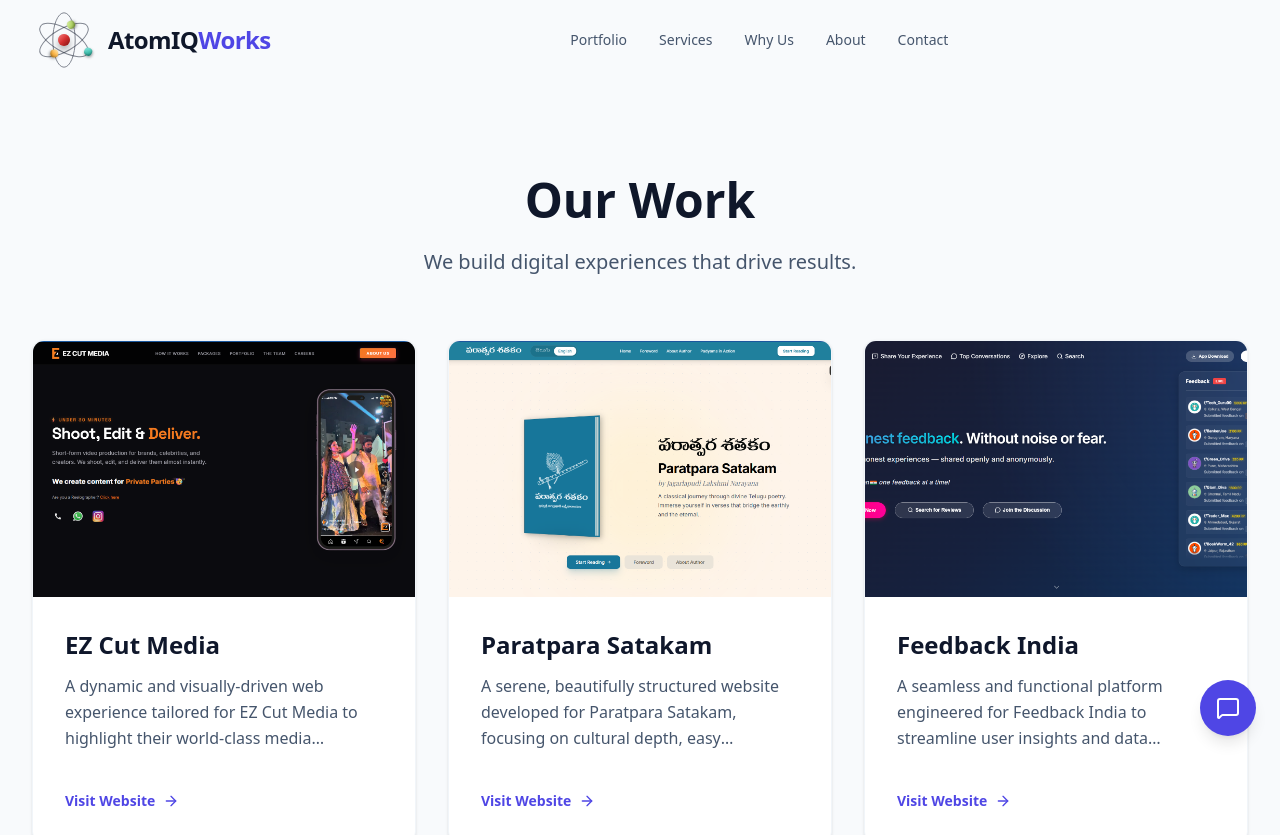
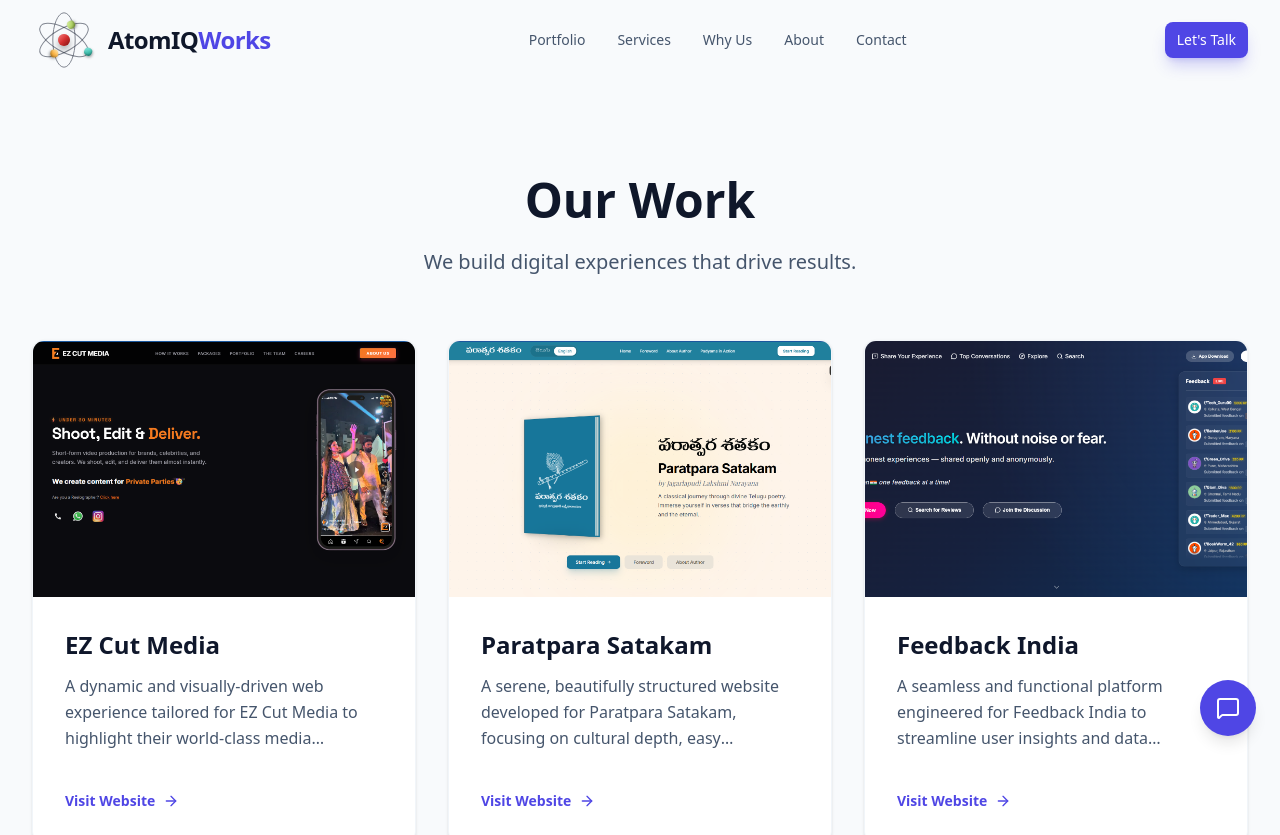
Before and after one commit to krishnachandra/atomiqworks, a Next.js app: page /work in a window 1280 px wide. Shown: the top 835 px of the page. Built offline with nearby package versions, Linux system fonts and the light colour scheme.

Commit message:
Remove Let's Talk heading from Contact section

```diff
--- a/src/components/layout/Navbar.tsx
+++ b/src/components/layout/Navbar.tsx
@@ -35,21 +35,27 @@
                     </span>
                 </Link>
 
+                {/* Desktop Navigation */}
                 <div className="hidden md:flex items-center gap-8 relative pointer-events-auto">
                     {navLinks.map((link) => (
                         <Link
                             key={link.href}
                             href={link.href}
-                            className="relative text-sm font-medium text-slate-600 hover:text-brand-primary transition-colors cursor-pointer block group"
+                            className="text-sm font-medium text-slate-600 hover:text-brand-primary transition-colors cursor-pointer block"
                             onClick={() => setMobileMenuOpen(false)}
                         >
                             {link.label}
-                            <span className="absolute left-0 -bottom-1 w-0 h-[2px] bg-brand-primary transition-all duration-300 group-hover:w-full"></span>
                         </Link>
                     ))}
                 </div>
 
                 <div className="flex items-center gap-4 relative pointer-events-auto">
+                    <Link href="/#contact" className="hidden sm:inline-flex" onClick={() => setMobileMenuOpen(false)}>
+                        <Button variant="primary" size="sm" className="cursor-pointer">
+                            Let's Talk
+                        </Button>
+                    </Link>
+
                     {/* Mobile Menu Button */}
                     <button
                         onClick={() => setMobileMenuOpen(!mobileMenuOpen)}
@@ -75,6 +81,11 @@
                                 {link.label}
                             </Link>
                         ))}
+                        <Link href="/#contact" className="w-full block" onClick={() => setMobileMenuOpen(false)}>
+                            <Button variant="primary" size="md" className="w-full cursor-pointer">
+                                Let's Talk
+                            </Button>
+                        </Link>
                     </div>
                 </div>
             )}
--- a/src/components/sections/Contact.tsx
+++ b/src/components/sections/Contact.tsx
@@ -75,14 +75,6 @@
 
             <div className="max-w-4xl mx-auto relative z-10">
                 <div className="text-center mb-12">
-                    <motion.span
-                        className="text-brand-primary font-semibold text-sm tracking-widest uppercase mb-4 block"
-                        initial={{ opacity: 0, y: 20 }}
-                        whileInView={{ opacity: 1, y: 0 }}
-                        viewport={{ once: true }}
-                    >
-                        Let's Talk
-                    </motion.span>
                     <motion.h2
                         className="text-4xl md:text-6xl font-bold text-brand-dark mb-6"
                         initial={{ opacity: 0, y: 20 }}
```
